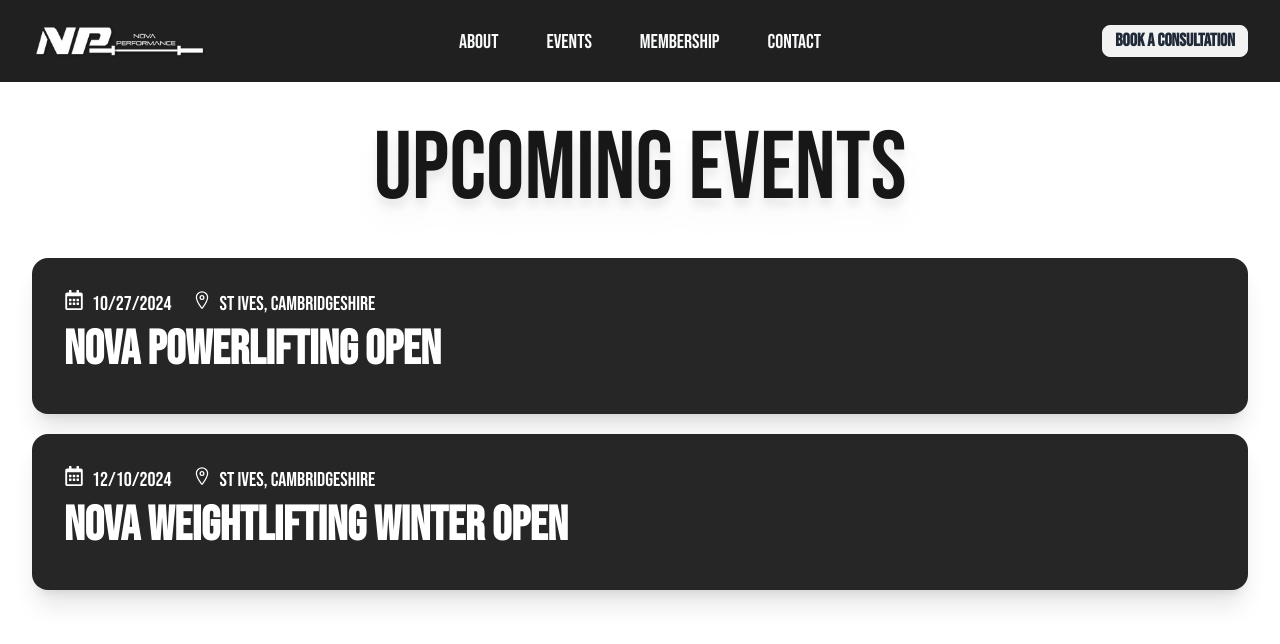
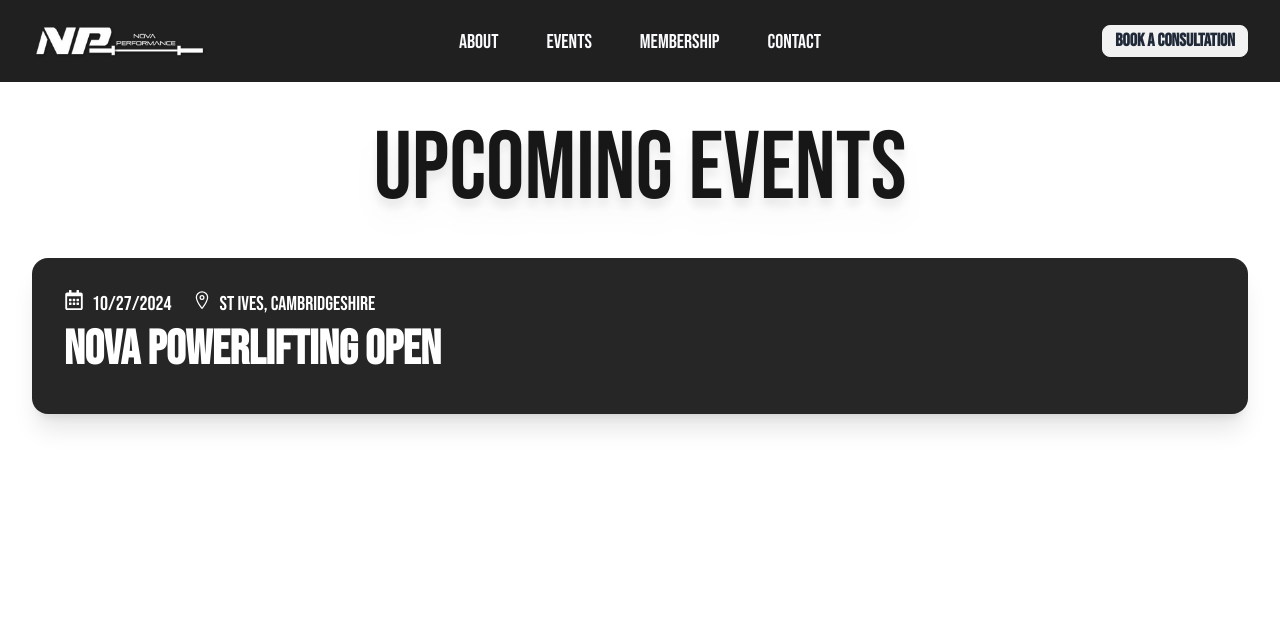
Before and after one commit to jemcap/novaperformance-website, a Next.js app: page /events in a window 1280 px wide. Shown: the top 644 px of the page. Built offline with nearby package versions, Linux system fonts and the light colour scheme.

Commit message:
fix: Removed extra Event

```diff
--- a/constants/links.ts
+++ b/constants/links.ts
@@ -86,16 +86,6 @@
       "Join us for the Nova Powerlifting Open, where athletes compete under IPF rules with calibrated plates. This event promises an exciting showcase of strength and skill, bringing together the powerlifting community in St Ives. Don't miss your chance to witness incredible feats of strength!",
     image: "/nova_powerlifting_competition_advert_2024.png",
     url: "/powerlifting",
-  },
-  {
-    id: 2,
-    title: "Nova Weightlifting Winter Open",
-    location: "St Ives, Cambridgeshire",
-    calendar: new Date("2024-12-10"),
-    description:
-      "Lorem ipsum dolor sit, amet consectetur adipisicing elit. Dicta consectetur odio vitae temporibus voluptas labore beatae mollitia quo quae optio.",
-    image: "/nova_powerlifting_competition_advert_2024.png",
-    url: "/weightlifting",
   },
 
 ]
```
